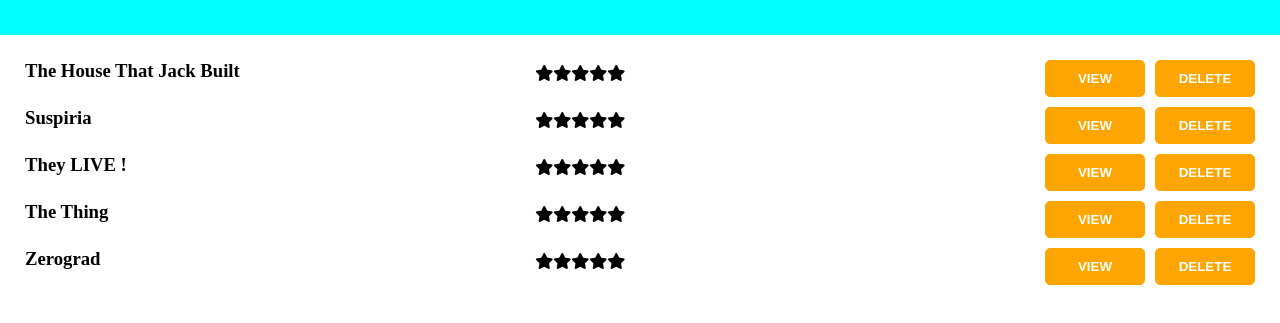
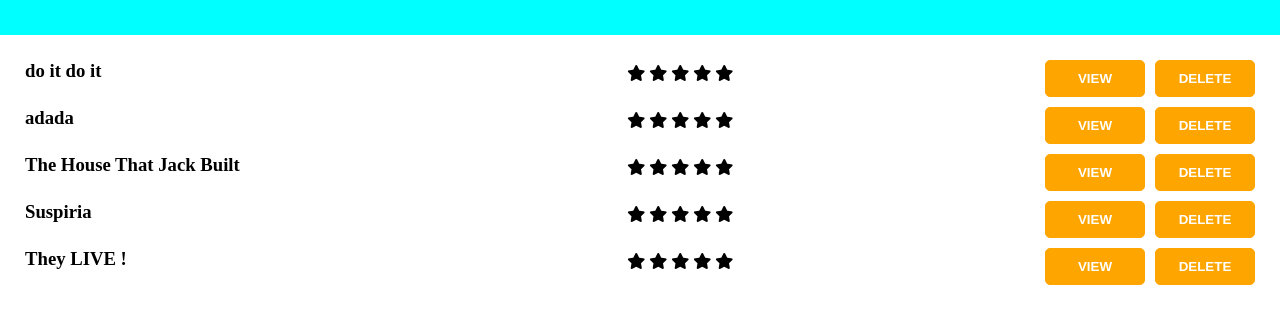
Before and after one commit to Calinteodor/Movie-form, a website built with webpack: page src/index.html in a window 1280 px wide. Shown: the part 65-388 px from the top of the page. Built offline with nearby package versions, Linux system fonts and the light colour scheme; data requests are answered from the project's data file.

Commit message:
More refactoring

```diff
--- a/db.json
+++ b/db.json
@@ -1,30 +1,12 @@
 {
   "movies": [
-    {
-      "id": 0,
-      "title": "Zerograd",
-      "image": "https://m.media-amazon.com/images/M/MV5BMjIwOTMwODI1OV5BMl5BanBnXkFtZTgwMTc5NTA4MzE@._V1_.jpg",
-      "releaseDate": "16.03.1990",
-      "description": "Bla bla",
-      "nrVotes": 8,
-      "rate": 11
-    },
-    {
-      "title": "The Thing",
-      "image": "https://m.media-amazon.com/images/M/MV5BNDcyZmFjY2YtN2I1OC00MzU3LWIzZGEtZDA5N2VlNDJjYWI3L2ltYWdlXkEyXkFqcGdeQXVyNTAyODkwOQ@@._V1_SY1000_CR0,0,660,1000_AL_.jpg",
-      "releaseDate": "1982-06-25",
-      "description": "",
-      "rate": 42,
-      "nrVotes": 28,
-      "id": 3
-    },
     {
       "title": "They LIVE !",
       "image": "https://m.media-amazon.com/images/M/MV5BMTQ3MjM3ODU1NV5BMl5BanBnXkFtZTgwMjU3NDU2MTE@._V1_SY1000_CR0,0,666,1000_AL_.jpg",
       "releaseDate": "1988-11-04",
       "description": "",
-      "rate": 17,
-      "nrVotes": 17,
+      "rate": 27,
+      "nrVotes": 19,
       "id": 4
     },
     {
@@ -41,9 +23,27 @@
       "image": "https://m.media-amazon.com/images/M/MV5BNDQ4Y2E5ODktODI5ZS00ZGVkLTgyZTEtNWY1ZjNiZTFjOTE3XkEyXkFqcGdeQXVyODY3Nzc0OTk@._V1_SY1000_SX675_AL_.jpg",
       "releaseDate": "2018-12-14",
       "description": "etc lorem ipsum",
-      "rate": 34,
-      "nrVotes": 18,
+      "rate": 50,
+      "nrVotes": 27,
       "id": 6
+    },
+    {
+      "title": "adada",
+      "image": "https://m.media-amazon.com/images/M/MV5BMGU2NzRmZjUtOGUxYS00ZjdjLWEwZWItY2NlM2JhNjkxNTFmXkEyXkFqcGdeQXVyNjU0OTQ0OTY@._V1_SY999_CR0,0,672,999_AL_.jpg",
+      "releaseDate": "1111-02-12",
+      "description": "23323",
+      "rate": 0,
+      "nrVotes": 0,
+      "id": 7
+    },
+    {
+      "title": "do it do it",
+      "image": "https://m.media-amazon.com/images/M/MV5BMGU2NzRmZjUtOGUxYS00ZjdjLWEwZWItY2NlM2JhNjkxNTFmXkEyXkFqcGdeQXVyNjU0OTQ0OTY@._V1_SY999_CR0,0,672,999_AL_.jpg",
+      "releaseDate": "0002-02-22",
+      "description": "23323",
+      "rate": 0,
+      "nrVotes": 0,
+      "id": 8
     }
   ]
 }
--- /dev/null
+++ b/src/scripts/constants.js
@@ -0,0 +1,7 @@
+export const url = 'http://localhost:3000/movies',
+             movieList = document.getElementById('movie-list'),
+             movieDetails = document.getElementById('movie-details'),
+             container = document.getElementById('container'),
+             addMovieForm = document.getElementById('form'),
+             addMovieButton = document.getElementById('button-add'),
+             submitMovieButton = document.getElementById('submit');
--- a/src/scripts/index.js
+++ b/src/scripts/index.js
@@ -1,74 +1,68 @@
 'use strict';
 import '../styles/index.scss';
 import './movieForm';
-import * as value from './values';
+import * as constant from './constants';
 import Movie from './movie';
 const movie = new Movie();
 
+constant.addMovieForm.style.display = 'none';
 
-value.movieForm.style.display = 'none';
-
-function renderMovies() {
-    fetch(value.url)
+const list = () => {
+    fetch(constant.url)
         .then((response) => {
             return response.json();
         })
         .then((movies) => {
             movies.sort().reverse();
-            movies.map((item) => {
-                let view = document.createElement('button');
-                view.id = 'view-button-' + item.id;
-                view.className = 'view-button-style';
-                view.innerText = 'VIEW';
+            movies.map((item, index) => {
+                const itemList = `
+                        <li class="movie-item">
+                                    <h3>${item.title}</h3>
+                                    <span id="rating">
+                                        <i class="fas fa-star" data-star=1></i>
+                                        <i class="fas fa-star" data-star=2></i>
+                                        <i class="fas fa-star" data-star=3></i>
+                                        <i class="fas fa-star" data-star=4></i>
+                                        <i class="fas fa-star" data-star=5></i>
+                                    </span>
+                                    <div class="movie-details">
+                                        <button class="view-button-class" id="view-button">VIEW</button>
+                                        <button class="delete-button-class" id="delete-button">DELETE</button>
+                                    </div>
+                        </li>
+                `;
+                constant.movieList.innerHTML += itemList;
+                const movieItem = document.querySelector(`#movie-list .movie-item:nth-child(${index + 1})`);
+                let view = movieItem.querySelector(`.view-button-class`);
                 view.addEventListener('click', () => {
-                    movie.renderMovie(item.id);
-                    value.allMovies.style.display = 'none';
-                    value.movieDetails.style.display = 'inherit';
+                    movie.details(item.id);
+                    constant.container.style.display = 'none';
+                    constant.movieDetails.style.display = 'inherit';
                 });
-                let remove = document.createElement('button');
-                remove.innerText = 'DELETE';
-                remove.id = 'delete-button-' + item.id;
-                remove.className = 'delete-button-style';
+                let removeItem = document.querySelector(`#movie-list .movie-item:nth-child(${index + 1})`);
+                let remove = removeItem.querySelector(`.delete-button-class`);
                 remove.addEventListener('click', () => {
                     let verification = confirm('Are you sure you want to delete the following movie ?');
                     if (verification) {
-                        movie.deleteMovie(item.id);
-                        location.reload(true);
+                        movie.delete(item.id);
+                        window.location.reload(true);
                     }
                 });
-                let details = document.createElement('div');
-                details.className = 'movie-details';
-                details.append(view);
-                details.append(remove);
-
-                let title = document.createElement('h3');
-                let rating = document.createElement('span');
-                title.innerText = item.title;
-                rating.className = 'rating';
                 for (let i=1; i<=5; i++) {
-                    let star = document.createElement('i');
+                    let star = movieItem.querySelector(`i:nth-child(${i})`);
                     star.addEventListener("click", function(){
                         let rate = this.getAttributeNode('data-star').value;
+                        console.log(rate);
                         item.rate += Number(rate);
                         item.nrVotes += 1;
-                        movie.updateData(item);
+                        movie.updateRating(item);
                     });
-                    star.setAttribute('data-star', i);
-                    star.className = 'fas fa-star';
-                    star.id = item.id;
-                    rating.append(star);
                 }
-                let listItem = document.createElement('li');
-                listItem.id = 'movie-item';
-                listItem.append(title);
-                listItem.append(rating);
-                listItem.append(details);
-                value.movieList.append(listItem);
-                //
             });
         })
         .catch((err)=> {
             console.log(err);
         });
-}
-renderMovies();
+};
+
+list();
--- a/src/scripts/movie.js
+++ b/src/scripts/movie.js
@@ -1,6 +1,6 @@
 'use strict';
 import '../styles/index.scss';
-import * as value from './values';
+import * as constant from './constants';
 
 
 export default class Movie {
@@ -13,20 +13,12 @@
         this.nrVotes = nrVotes;
     }
 
+    // showList(){
+    //
+    // }
+
     register() {
-    }
-
-    delete() {
-    }
-
-    rate() {
-    }
-
-    add() {
-    }
-
-    registerMovie() {
-        fetch(value.url, {
+        fetch(constant.url, {
             method: 'POST',
             body: JSON.stringify(this),
             headers:{
@@ -37,8 +29,8 @@
             .catch(error => console.error('ERROR:', error));
     }
 
-    updateData(item){
-        fetch(value.url+ '/' + item.id, {
+    updateRating(item){
+        fetch(constant.url+ '/' + item.id, {
             method: 'PUT',
             body: JSON.stringify(item),
             headers:{
@@ -49,15 +41,15 @@
             .catch(error => console.error('ERROR:', error));
     }
 
-    renderMovie(id) {
-        fetch(value.url + `/` + id, {
+    details(id) {
+        fetch(constant.url + `/` + id, {
             method: 'GET'
         })
             .then((response) => {
                 return response.json();
             })
             .then((data) => {
-                value.movieForm.style.display = 'none';
+                constant.addMovieForm.style.display = 'none';
                 const {title, image, releaseDate, description, rate, nrVotes} = data;
                 const calc = rate/nrVotes || 0;
                 const result =
@@ -72,16 +64,19 @@
                 let backButton = document.getElementById('back-button');
 
                 backButton.addEventListener('click', function () {
-                    value.movieDetails.style.display = 'none';
-                    value.allMovies.style.display = 'inherit';
+                    constant.movieDetails.style.display = 'none';
+                    constant.container.style.display = 'inherit';
                 });
             });
     }
 
-    deleteMovie(id) {
-        fetch(value.url + `/` + id, {
+    delete(id) {
+        fetch(constant.url + `/` + id, {
             method: 'DELETE'
         })
-            .then(response => response.json());
+            .then(response => response.json())
+            .catch((err)=> {
+                console.log(err);
+            });
     }
 }
--- a/src/scripts/values.js
+++ /dev/null
@@ -1,7 +0,0 @@
-export const url = 'http://localhost:3000/movies',
-             movieList = document.getElementById('movie-list'),
-             movieDetails = document.getElementById('movie-container'),
-             allMovies = document.getElementById('container'),
-             movieForm = document.getElementById('form'),
-             movieAdd = document.getElementById('add-button'),
-             submitBtn = document.getElementById('fbtn');
--- a/src/styles/index.scss
+++ b/src/styles/index.scss
@@ -1,6 +1,7 @@
 $title: white;
 $btn-color: orange;
 $header-color: aqua;
+$black-color: black;
 
 body {
   margin: 0 auto;
@@ -51,31 +52,35 @@
   h3 {
     float: left;
     margin: 0;
-    width: 20%;
+    width:25%;
   }
-  .rating {
-    unicode-bidi: bidi-override;
-    direction: rtl;
-    width: 65%;
+  #rating {
+    unicode-bidi: normal;
+    width: 10%;
     margin-top: 5px;
   }
-  .rating > i {
+  #rating > i {
     display: inline-block;
-    position: relative;
+    background: transparent;
   }
-  .rating > i:hover:before,
-  .rating > i:hover ~ i:before {
+  #rating > i:before {
+    line-height: 1;
+  }
+  #rating > i:hover ~ i {
+    color: $black-color
+  }
+  #rating:hover i {
     color: $btn-color;
   }
 }
 
-#movie-container{
+#movie-details{
   width: auto;
   height: auto;
   margin: 25px;
 }
 
-.view-button-style {
+.view-button-class {
   width: 100px;
   padding: 10px;
   border: 1px solid $btn-color;
@@ -86,7 +91,7 @@
   font-weight: bold;
   margin-left: 20px;
 }
-.delete-button-style {
+.delete-button-class {
   width: 100px;
   padding: 10px;
   border: 1px solid $btn-color;
@@ -187,7 +192,7 @@
         flex-direction: column;
         justify-content: normal;
       }
-      .rating {
+      #rating {
         width: unset;
       }
     }
@@ -198,15 +203,24 @@
     .movie-details {
       display: inline-flex;
       float: unset;
-      .view-button-style {
+      .view-button-class {
         margin: 0 auto;
       }
-      .delete-button-style {
+      .delete-button-class {
         margin-left: 10px;
       }
     }
   }
 }
+
+@media ( max-width: 950px) {
+  #container {
+    #rating {
+      width: 20%;
+    }
+  }
+}
+
 @media (min-width: 600px) and ( max-width: 1639px) {
   #container {
     width: auto;
@@ -214,15 +228,14 @@
     margin: 25px;
     h3 {
       float: none;
-      width: 800px;
     }
     .movie-details {
       display: inline-flex;
       float: unset;
-      .view-button-style {
+      .view-button-class {
         margin: 0 auto;
       }
-      .delete-button-style {
+      .delete-button-class {
         margin-left: 10px;
       }
     }
```
Also changed, not shown: src/index.html (+5 -6 lines), src/scripts/movieForm.js (+18 -18 lines).
